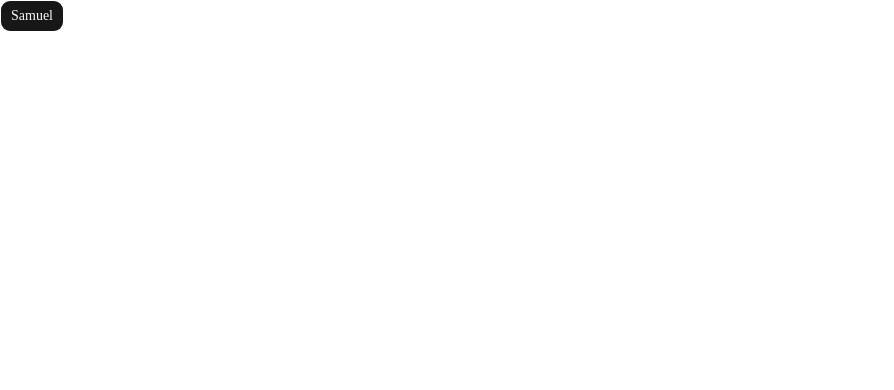
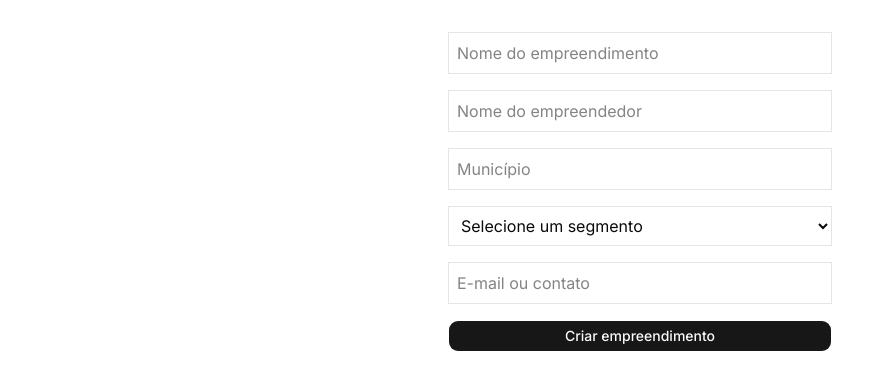
Before and after one commit to samuel-bordignon/EmpreendeSC, a Next.js app: page / in a window 1280 px wide. Shown: the top 390 px of the page, without its empty margins (0-894 px from the left). Built offline with nearby package versions, Linux system fonts and the light colour scheme.

Commit message:
criando a perpetuação e manipulação dos dados via react hook junto com schema do zod para validação de inputs em formulários

```diff
--- a/app/globals.css
+++ b/app/globals.css
@@ -47,6 +47,7 @@
 }
 
 :root {
+  --font: var(--font-inter), sans-serif;
   --background: oklch(1 0 0);
   --foreground: oklch(0.145 0 0);
   --card: oklch(1 0 0);
@@ -120,7 +121,7 @@
     @apply border-border outline-ring/50;
   }
   body {
-    @apply bg-background text-foreground;
+    @apply bg-background text-foreground font-sans;
   }
   html {
     @apply font-sans;
--- a/app/page.tsx
+++ b/app/page.tsx
@@ -1,10 +1,72 @@
+"use client";
+
+import { useForm } from "react-hook-form";
+import { zodResolver } from "@hookform/resolvers/zod";
+import { CreateEmpreendimentoPayload, createEmpreendimentoSchema, useEmpreendimentos } from "@/hooks/useEmpreendimentos";
 import { Button } from "@/components/ui/button";
+import { Pencil } from "lucide-react";
+import { useState } from "react";
 
 export default function Home() {
+  const { empreendimentos, create } = useEmpreendimentos();
+  const [isEditing, setIsEditing] = useState(false)
+
+  const { register, handleSubmit, reset, formState: { errors } } = useForm<CreateEmpreendimentoPayload>({
+    resolver: zodResolver(createEmpreendimentoSchema),
+    defaultValues: { status: "ATIVO" },
+  });
+
+  const onSubmit = (data: CreateEmpreendimentoPayload) => {
+    create(data);
+    reset();
+  };
+
   return (
-   <div className="">
-    <Button>Samuel</Button>
+    <div className="p-8 max-w-md mx-auto">
+      <form onSubmit={handleSubmit(onSubmit)} className="flex flex-col gap-4">
+        <div>
+          <input {...register("nomeEmpreendimento")} placeholder="Nome do empreendimento" className="border p-2 w-full" />
+          {errors.nomeEmpreendimento && <span className="text-red-500 text-sm">{errors.nomeEmpreendimento.message}</span>}
+        </div>
 
-   </div>
+        <div>
+          <input {...register("nomeEmpreendedor")} placeholder="Nome do empreendedor" className="border p-2 w-full" />
+          {errors.nomeEmpreendedor && <span className="text-red-500 text-sm">{errors.nomeEmpreendedor.message}</span>}
+        </div>
+
+        <div>
+          <input {...register("municipio")} placeholder="Município" className="border p-2 w-full" />
+          {errors.municipio && <span className="text-red-500 text-sm">{errors.municipio.message}</span>}
+        </div>
+
+        <div>
+          <select {...register("segmento")} className="border p-2 w-full">
+            <option value="">Selecione um segmento</option>
+            <option value="TECNOLOGIA">Tecnologia</option>
+            <option value="COMERCIO">Comércio</option>
+            <option value="INDUSTRIA">Indústria</option>
+            <option value="SERVICOS">Serviços</option>
+            <option value="AGRONEGOCIO">Agronegócio</option>
+          </select>
+          {errors.segmento && <span className="text-red-500 text-sm">{errors.segmento.message}</span>}
+        </div>
+
+        <div>
+          <input {...register("contato")} placeholder="E-mail ou contato" className="border p-2 w-full" />
+          {errors.contato && <span className="text-red-500 text-sm">{errors.contato.message}</span>}
+        </div>
+
+        <Button type="submit">Criar empreendimento</Button>
+      </form>
+      <ul className="mt-8 flex flex-col gap-2">
+        {empreendimentos.map((e) => (
+          <li key={e.id} className="border p-2 rounded flex ">
+            <p><strong>{e.nomeEmpreendimento}</strong> — {e.nomeEmpreendedor}</p>
+            <p className="text-sm text-gray-500">{e.municipio} · {e.segmento} · {e.status}</p>
+            <Button onClick={() => setIsEditing(true)}><Pencil /></Button>
+          </li>
+        ))}
+      </ul>
+    </div>
   );
 }
--- /dev/null
+++ b/hooks/useEmpreendimentos.tsx
@@ -0,0 +1,58 @@
+import { useState, useEffect } from "react";
+import { Empreendimento } from "@/types/empreendimento";
+import z from "zod";
+
+//schema do zod
+export const createEmpreendimentoSchema = z.object({
+  nomeEmpreendimento: z.string().min(1, "Nome do empreendimento é obrigatório"),
+  nomeEmpreendedor: z.string().min(1, "Nome do empreendedor é obrigatório"),
+  municipio: z.string().min(1, "Município é obrigatório"),
+  segmento: z.enum(["TECNOLOGIA", "COMERCIO", "INDUSTRIA", "SERVICOS", "AGRONEGOCIO"], {
+    message: "Segmento é obrigatório",
+  }),
+  contato: z.string().min(1, "Contato é obrigatório"),
+  status: z.enum(["ATIVO", "INATIVO"]),
+});
+
+//tipo para o payload das funções
+export type CreateEmpreendimentoPayload = z.infer<typeof createEmpreendimentoSchema>;
+
+const STORAGE_KEY = "empreendimentos";
+
+//hook para o gerenciamento do estado de empreendimentos
+export const useEmpreendimentos = () => {
+  const [empreendimentos, setEmpreendimentos] = useState<Empreendimento[]>([]);
+
+  useEffect(() => {
+    const data = localStorage.getItem(STORAGE_KEY);
+    if (data) setEmpreendimentos(JSON.parse(data));
+  }, []);
+
+  const persist = (data: Empreendimento[]) => {
+    setEmpreendimentos(data);
+    localStorage.setItem(STORAGE_KEY, JSON.stringify(data));
+  };
+
+  const create = (data: Omit<Empreendimento, "id">) => {
+    const novo = { ...data, id: crypto.randomUUID() };
+    persist([...empreendimentos, novo]);
+    return novo;
+  };
+
+  const edit = (id: string, data: Partial<Omit<Empreendimento, "id">>) => {
+    const atualizados = empreendimentos.map((e) =>
+      e.id === id ? { ...e, ...data } : e
+    );
+    persist(atualizados);
+  };
+
+  const remove = (id: string) => {
+    persist(empreendimentos.filter((e) => e.id !== id));
+  };
+
+  const getById = (id: string) => {
+    return empreendimentos.find((e) => e.id === id) ?? null;
+  };
+
+  return { empreendimentos, create, edit, remove, getById };
+};
--- a/package.json
+++ b/package.json
@@ -9,6 +9,7 @@
     "lint": "eslint"
   },
   "dependencies": {
+    "@hookform/resolvers": "^5.2.2",
     "class-variance-authority": "^0.7.1",
     "clsx": "^2.1.1",
     "lucide-react": "^0.577.0",
@@ -16,9 +17,11 @@
     "radix-ui": "^1.4.3",
     "react": "19.2.3",
     "react-dom": "19.2.3",
+    "react-hook-form": "^7.71.2",
     "shadcn": "^4.0.5",
     "tailwind-merge": "^3.5.0",
-    "tw-animate-css": "^1.4.0"
+    "tw-animate-css": "^1.4.0",
+    "zod": "^4.3.6"
   },
   "devDependencies": {
     "@tailwindcss/postcss": "^4",
--- a/types/empreendorismo.ts
+++ b/types/empreendimento.ts
@@ -10,6 +10,4 @@ export interface Empreendimento {
   segmento: Segmento;
   contato: string;
   status: Status;
-  createdAt: Date;
-  updatedAt: Date;
 }
```
Also changed, not shown: 1 other file (tests, documents, lock files or other folders).
